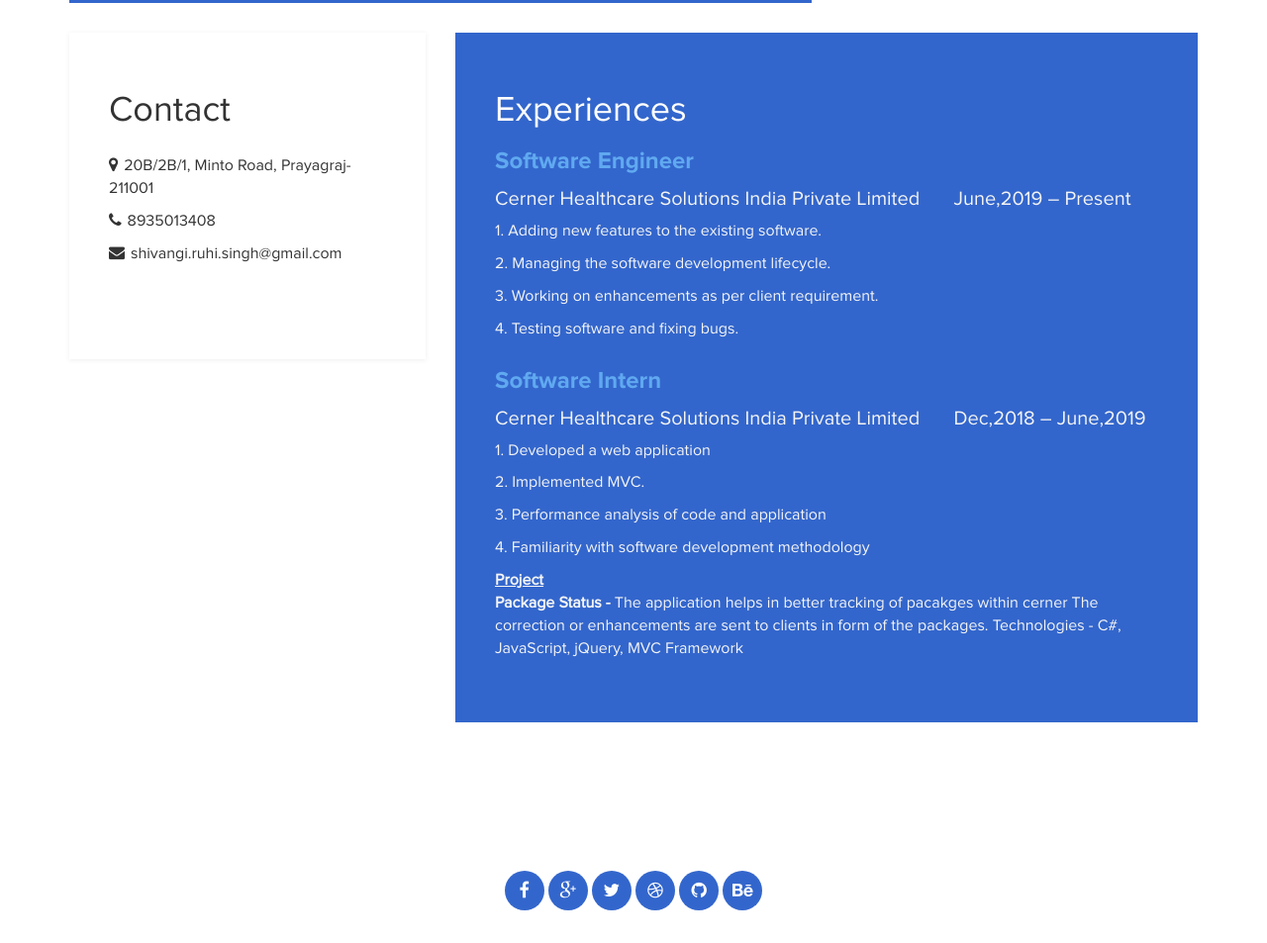
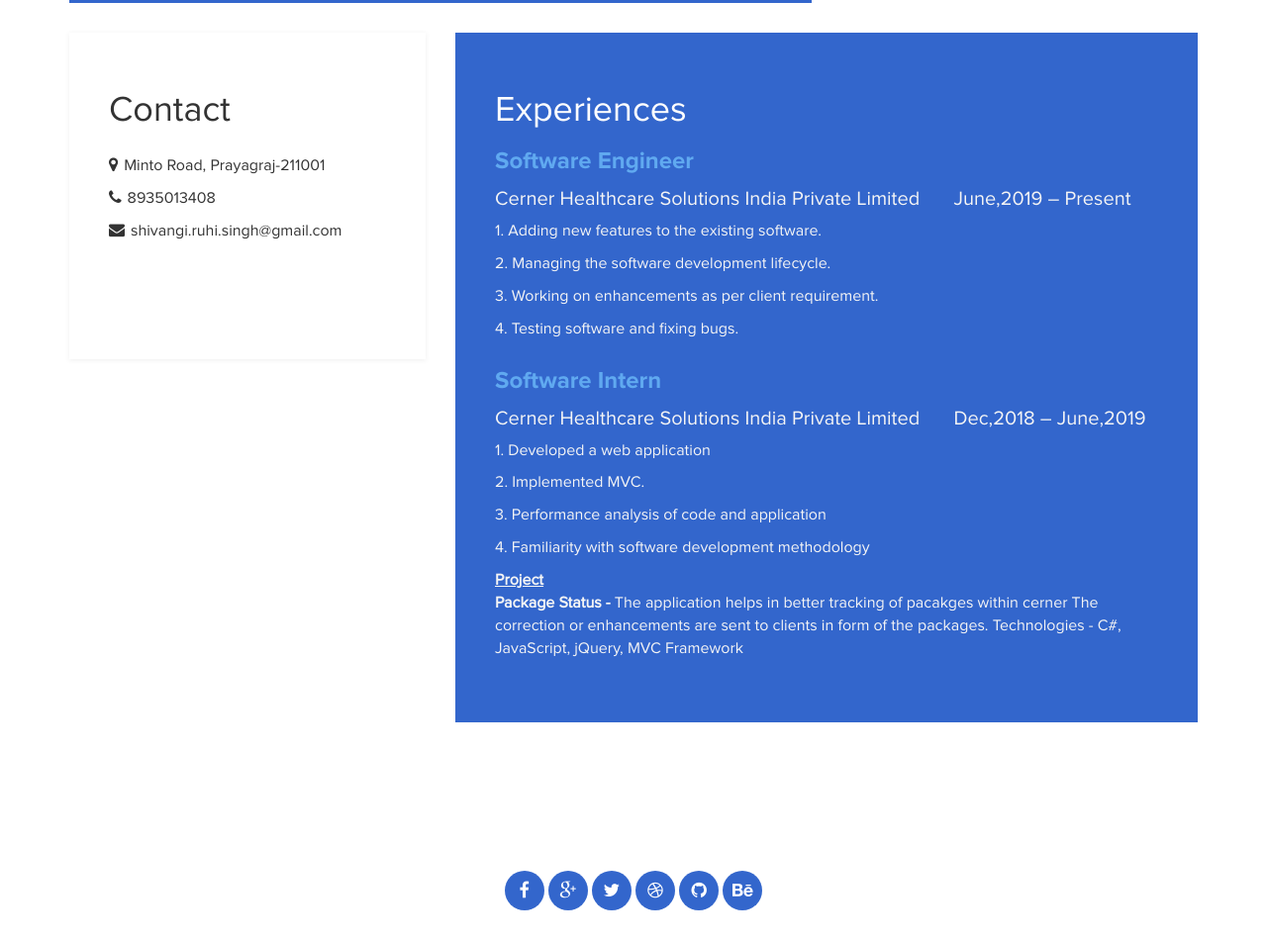
Before and after one commit to Shivangi24041996/ShivangiSingh, a plain HTML site: page index.html in a window 1280 px wide. Shown: the part 2093-3046 px from the top of the page at 99% size. Drawn offline with Linux system fonts and the light colour scheme.

Commit message:
Update index.html
made changes.

```diff
--- a/index.html
+++ b/index.html
@@ -7,10 +7,7 @@
 	<meta name="viewport" content="width=device-width, initial-scale=1">
 	<meta name="keywords" content="">
 	<meta name="description" content="">
-<!--
-Easy Profile Template
-http://www.templatemo.com/tm-467-easy-profile
--->
+
 	<!-- stylesheet css -->
 	<link rel="stylesheet" href="css/bootstrap.min.css">
 	<link rel="stylesheet" href="css/font-awesome.min.css">
@@ -156,7 +153,7 @@ http://www.templatemo.com/tm-467-easy-profile
 		<div class="col-md-4 col-sm-12">
 			<div class="contact">
 				<h2>Contact</h2>
-					<p><i class="fa fa-map-marker"></i>20B/2B/1, Minto Road, Prayagraj-211001</p>
+					<p><i class="fa fa-map-marker"></i>Minto Road, Prayagraj-211001</p>
 					<p><i class="fa fa-phone"></i>8935013408</p>
 					<p><i class="fa fa-envelope"></i>shivangi.ruhi.singh@gmail.com</p>
 			</div>
```
